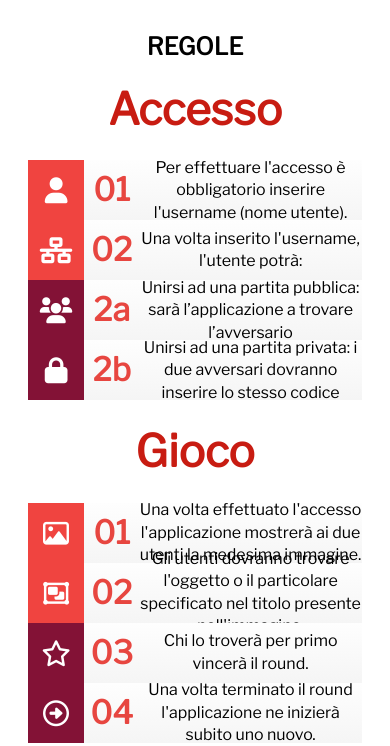
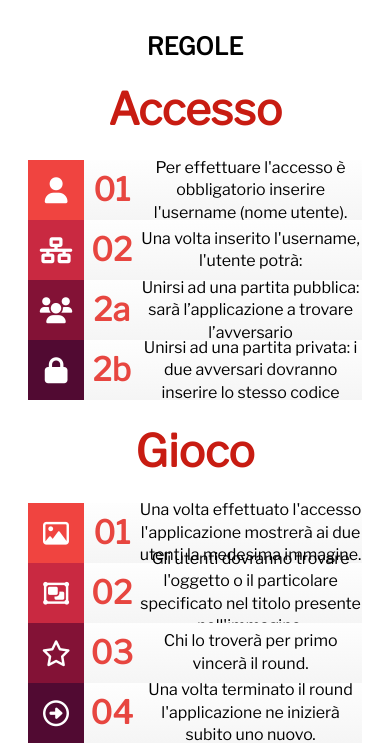
Before and after one commit to MugnaiLorenzo/PPM_Mugnai_Lorenzo, a website: page client/regole.html in a window 390 px wide. Shown: the part 101-847 px from the top of the page. Drawn offline with nearby package versions, Linux system fonts and the light colour scheme.

Commit message:
Bug fix 4

```diff
--- a/client/css/regole.css
+++ b/client/css/regole.css
@@ -78,36 +78,19 @@
     width: 100%;
   }
 
-  .first-color:first-child{
-    background-color: #f04440;
+  .first-color-1 {
+    background-color: #f04440 !important;
   }
 
-  .first-color:last-child{
-    background-color: #c92941;
+  .second-color-1 {
+    background-color: #c92941 !important;
   }
 
-  .second-color:first-child{
-    background-color: #831236;
+  .third-color-1 {
+    background-color: #831236 !important;
   }
 
-  .second-color:last-child{
-    background-color: #510a32;
+  .fourth-color-1 {
+    background-color: #510a32 !important;
   }
-
-  .third-color:first-child{
-    background-color: #f04440;
-  }
-
-  .third-color:last-child{
-    background-color: #c92941;
-  }
-
-  .fourth-color:first-child{
-    background-color: #831236;
-  }
-
-  .fourth-color:last-child{
-    background-color: #510a32;
-  }
-
 }
--- a/client/regole.html
+++ b/client/regole.html
@@ -46,7 +46,7 @@
 	<div class="subtitle subtitle-reg">Accesso</div>
 	<div class="regole-container">
 		<div class="regola-container">
-			<div class="reg-img first-color">
+			<div class="reg-img first-color first-color-1">
 				<i class="fa-solid fa-user"></i>
 			</div>
 			<div class="num-reg">01</div>
@@ -55,7 +55,7 @@
 			</div>
 		</div>
 		<div class="regola-container">
-			<div class="reg-img first-color">
+			<div class="reg-img first-color second-color-1">
 				<i class="fa-solid fa-network-wired"></i>
 			</div>
 			<div class="num-reg">02</div>
@@ -64,7 +64,7 @@
 			</div>
 		</div>
 		<div class="regola-container">
-			<div class="reg-img second-color">
+			<div class="reg-img second-color third-color-1">
 				<i class="fa-solid fa-users"></i>
 			</div>
 			<div class="num-reg">2a</div>
@@ -73,7 +73,7 @@
 			</div>
 		</div>
 		<div class="regola-container">
-			<div class="reg-img second-color">
+			<div class="reg-img second-color fourth-color-1">
 				<i class="fa-solid fa-lock"></i>
 			</div>
 			<div class="num-reg">2b</div>
@@ -85,7 +85,7 @@
 	<div class="subtitle subtitle-reg">Gioco</div>
 	<div class="regole-container">
 		<div class="regola-container">
-			<div class="reg-img third-color">
+			<div class="reg-img third-color first-color-1">
 				<i class="fa-regular fa-image"></i>
 			</div>
 			<div class="num-reg">01</div>
@@ -94,7 +94,7 @@
 			</div>
 		</div>
 		<div class="regola-container">
-			<div class="reg-img third-color">
+			<div class="reg-img third-color second-color-1">
 				<i class="fa-regular fa-object-group"></i>
 			</div>
 			<div class="num-reg">02</div>
@@ -103,7 +103,7 @@
 			</div>
 		</div>
 		<div class="regola-container">
-			<div class="reg-img fourth-color">
+			<div class="reg-img fourth-color third-color-1">
 				<i class="fa-regular fa-star"></i>
 			</div>
 			<div class="num-reg">03</div>
@@ -112,7 +112,7 @@
 			</div>
 		</div>
 		<div class="regola-container">
-			<div class="reg-img fourth-color">
+			<div class="reg-img fourth-color fourth-color-1">
 				<i class="fa-regular fa-circle-right"></i>
 			</div>
 			<div class="num-reg">04</div>
```
